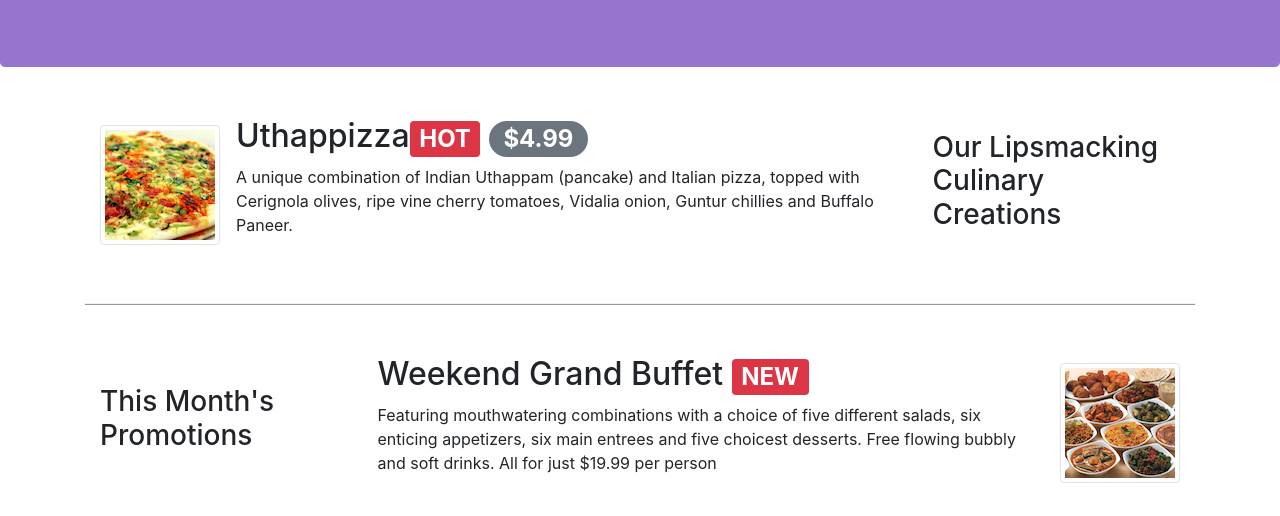
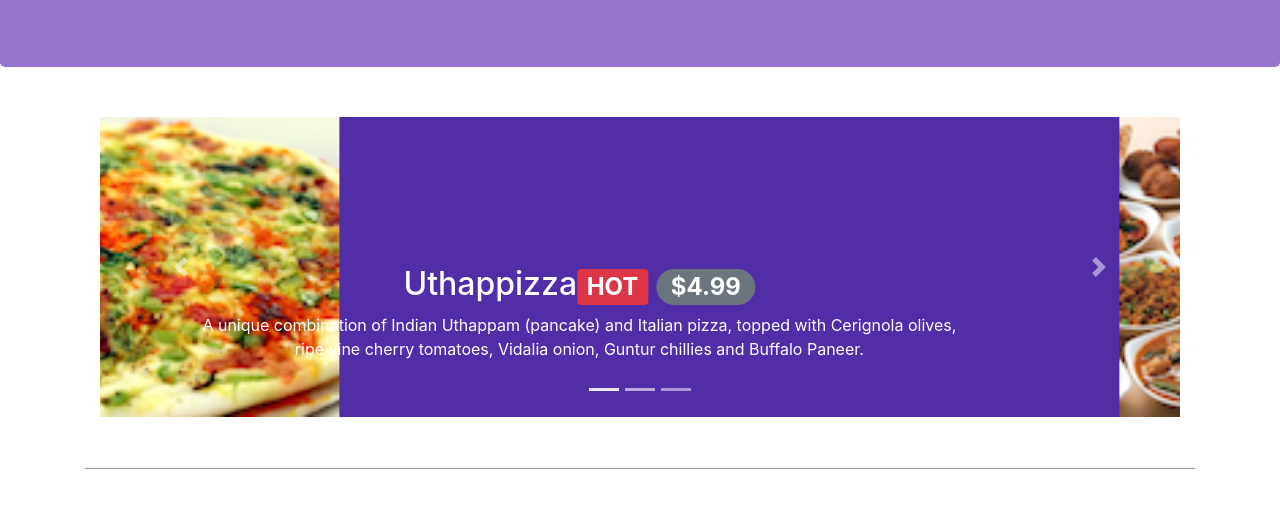
Before and after one commit to TheGuyNextToYou/Bootstrap4, a website: page index.html in a window 1280 px wide. Shown: the part 267-783 px from the top of the page. Drawn offline with nearby package versions, Linux system fonts and the light colour scheme.

Commit message:
Carousel

```diff
--- a/CSS/style.css
+++ b/CSS/style.css
@@ -31,3 +31,15 @@ body {
 .navbar-dark{
     background-color: #512DA8;
 }
+.carousel{
+    background: #512DA8;
+}
+.carousel-item{
+    height:300px;
+}
+.carousel-item img {
+    position: absolute;
+    top: 0;
+    left: 0;
+    min-height: 300px;
+}
--- a/index.html
+++ b/index.html
@@ -98,6 +98,48 @@
     </header>
 
     <div class="container">
+        <div class="row row-content">
+            <div class="col">
+                <div id="mycarousel" class="carousel slide" data-ride="carousel">
+
+                    <div class="carousel-inner" role="listbox">
+                        <div class="carousel-item active">
+                            <img class="d-block img-fluid" src="img/uthappizza.png" alt="uthappizza">
+                            <div class="carousel-caption d-none d-md-block">
+                                <h2>Uthappizza<span class="badge badge-danger">HOT</span> <span class="badge badge-pill badge-secondary">$4.99</span></h2>
+                                <p class="d-none d-sm-block">A unique combination of Indian Uthappam (pancake) and Italian pizza, topped with Cerignola olives, ripe vine cherry tomatoes, Vidalia onion, Guntur chillies and Buffalo Paneer.</p>
+                            </div>
+                        </div>
+                        <div class="carousel-item">
+                            <img class="d-block img-fluid" src="img/buffet.png" alt="buffet">
+                            <div class="carousel-caption d-none d-md-block">
+                                <h2>Weekend Grand Buffet <span class="badge badge-danger">NEW</span></h2>
+                                <p class="d-none d-sm-block">Featuring mouthwatering combinations with a choice of five different salads, six enticing appetizers, six main entrees and five choicest desserts. Free flowing bubbly and soft drinks. All for just $19.99 per person </p>
+                            </div>
+                        </div>
+                        <div class="carousel-item">
+                            <img class="d-block img-fluid" src="img/alberto.png" alt="uthappizza">
+                            <div class="carousel-caption d-none d-md-block">
+                                <h2>Alberto Somayya</h2>
+                                <h4>Executive Chef</h4>
+                                <p class="d-none d-sm-block">Award winning three-star Michelin chef with wide International experience having worked closely with whos-who in the culinary world, he specializes in creating mouthwatering Indo-Italian fusion experiences. </p>
+                            </div>
+                        </div>
+                    </div>
+                    <ol class="carousel-indicators">
+                        <li data-target="#mycarousel" data-slide-to="0" class="active"></li>
+                        <li data-target="#mycarousel" data-slide-to="1"></li>
+                        <li data-target="#mycarousel" data-slide-to="2"></li>
+                    </ol>
+                    <a class="carousel-control-prev" href="#mycarousel" role="button" data-slide="prev">
+                        <span class="carousel-control-prev-icon"></span>
+                    </a>
+                    <a class="carousel-control-next" href="#mycarousel" role="button" data-slide="next">
+                        <span class="carousel-control-next-icon"></span>
+                    </a>
+                </div>
+            </div>
+        </div>
         <div class="row row-content align-items-center">
             <div class="col-12 col-sm-4 order-sm-last col-md-3">
                 <h3>Our Lipsmacking Culinary Creations</h3>
```
Also changed, not shown: aboutus.html (+5 -21 lines).
